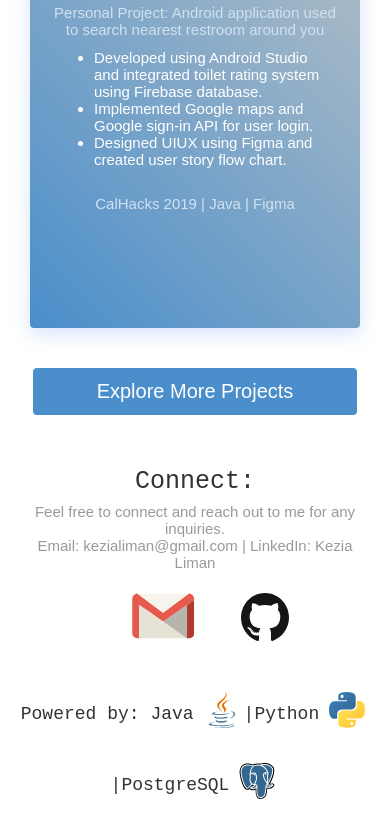
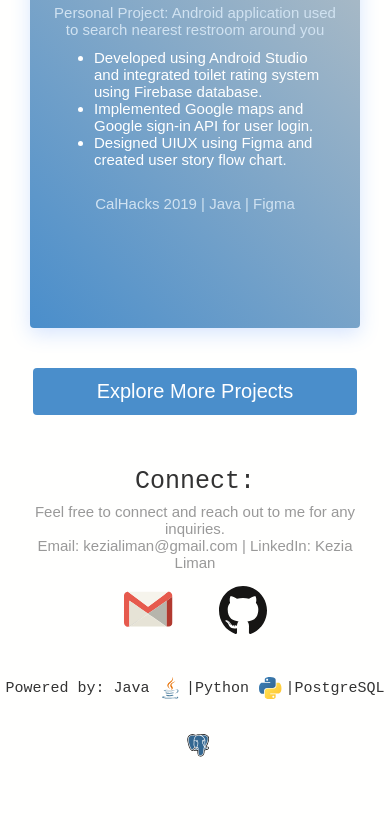
Before and after one commit to kezialiman/project, a React (Create React App) app: page / in a window 390 px wide. Shown: the part 2386-3223 px from the top of the page. After the commit the page ends 3190 px from the top, so only its background shows below. Built offline with nearby package versions, Linux system fonts and the light colour scheme; some icons are missing.

Commit message:
fix footer phone screen size

```diff
--- a/src/App.css
+++ b/src/App.css
@@ -40,7 +40,6 @@ h5 {
   font-weight: 400;
   font-family: 'Courier New', monospace;
   font-size: 25px;
-  /*margin-bottom: -35px;*/
 }
 
 h5:hover {
@@ -141,7 +140,8 @@ a {
 
 svg {
   margin-top: -20px;
-  padding-left: 30px;
+  padding-left: 15px;
+  padding-right: 15px;
   color: #999;
   opacity: 1.0;
   height: 64px;
@@ -165,8 +165,21 @@ svg:hover {
     padding-right: 30px;
   }
 
+  h7 {
+    font-size: 15px;
+  }
+
   .opening {
     padding-left: 10px;
     padding-right: 10px;
   }
+
+  svg {
+    height: 50px;
+  }
+
+  .svg-icon svg {
+    height: 1.5em;
+    width: 1.5em;
+  }
 }
```
